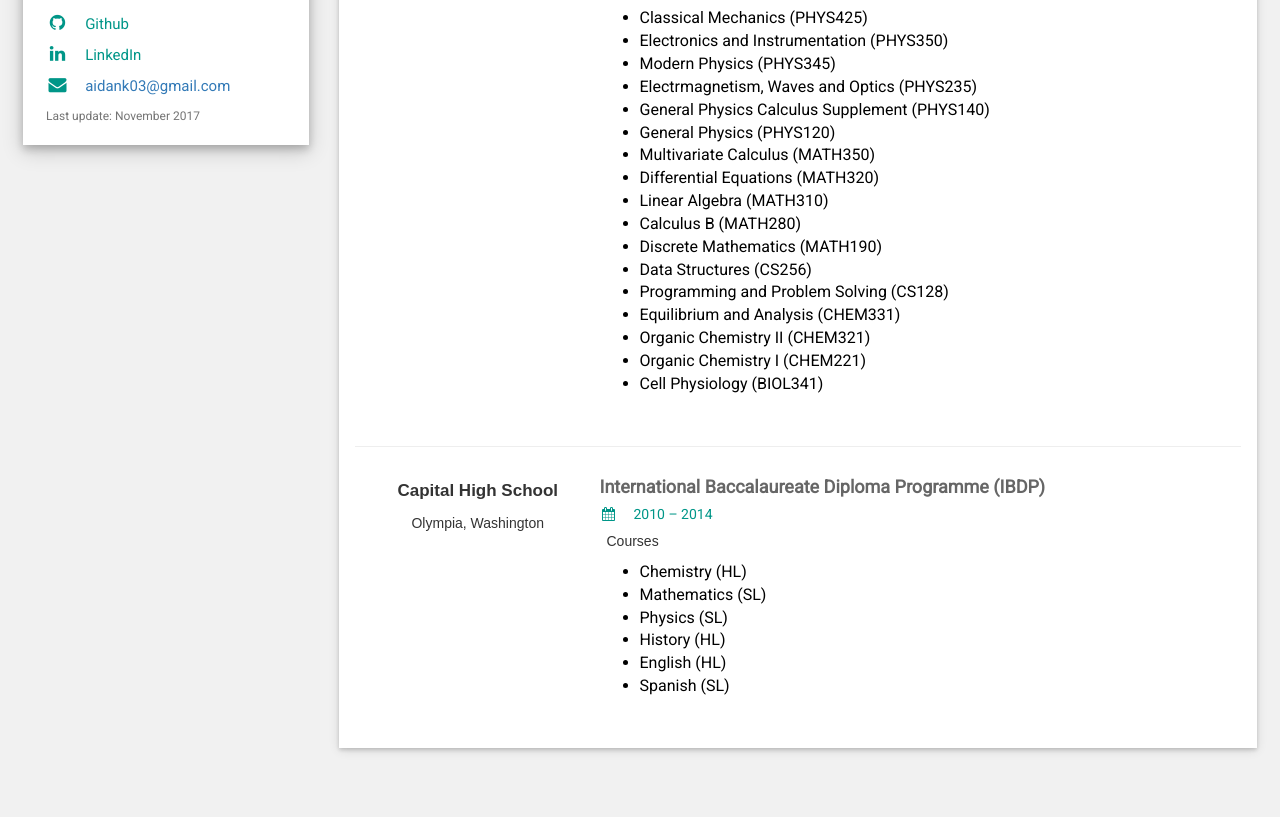
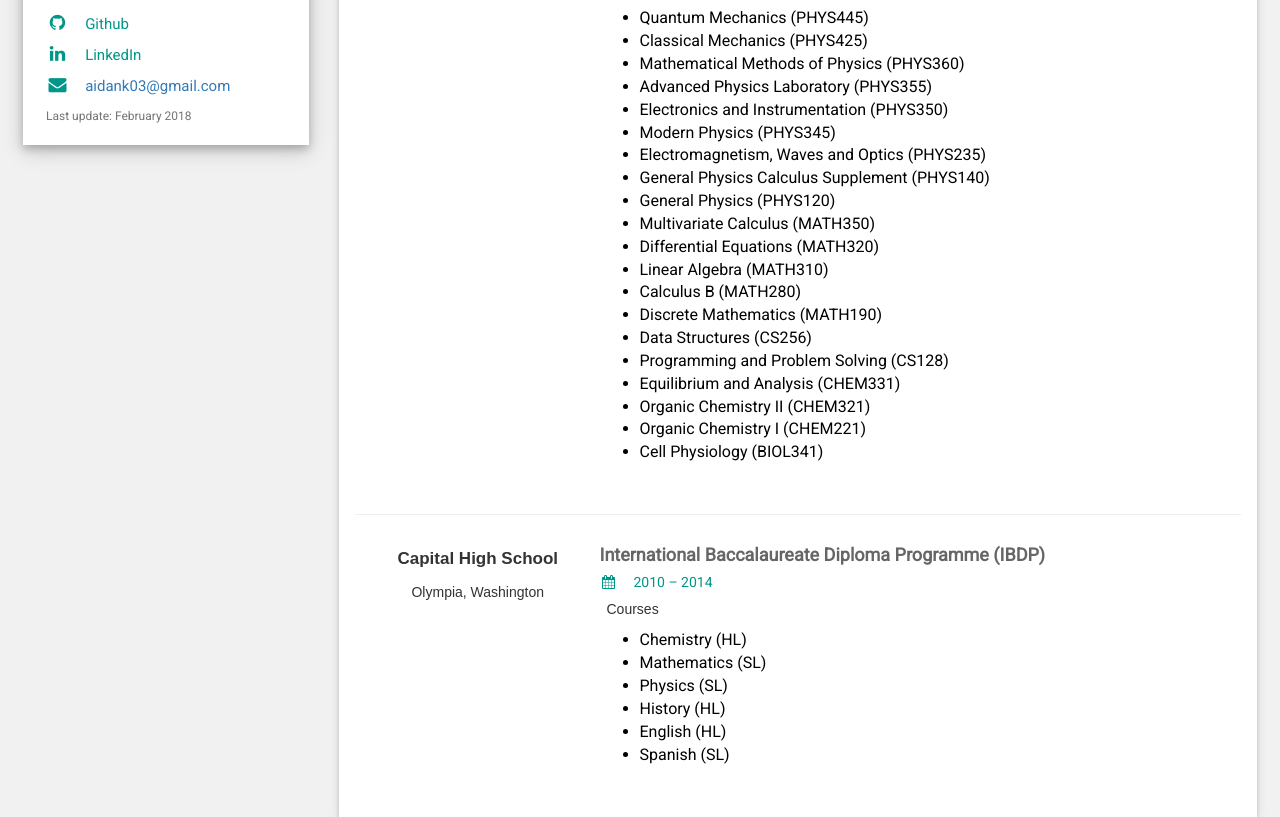
Before and after one commit to aidank03/aidanklemmer, a website: page index.html at #!/education in a window 1280 px wide. Shown: the part 247-1064 px from the top of the page. Before the commit the page ends 1011 px from the top, so only its background shows below. Drawn offline with nearby package versions, Linux system fonts and the light colour scheme; some packages are replaced by stand-ins of ours.

Commit message:
updated classes

```diff
--- a/index.html
+++ b/index.html
@@ -28,7 +28,7 @@
           <p><i class="fa fa-github fa-fw w3-margin-right w3-large w3-text-teal"></i><a style="color: #009688;" href="https://github.com/aidank03" target="_blank">Github</a></p>
           <p><i class="fa fa-linkedin fa-fw w3-margin-right w3-large w3-text-teal"></i><a style="color: #009688;" href="https://www.linkedin.com/in/aidanklemmer" target="_blank">LinkedIn</a></p>
           <p><i class="fa fa-envelope fa-fw w3-margin-right w3-large w3-text-teal"></i><a href="mailto:aidank03@gmail.com">aidank03@gmail.com</a></p>
-          <p style="font-size:12px;margin-top:20px;">Last update: November 2017</p>
+          <p style="font-size:12px;margin-top:20px;">Last update: February 2018</p>
         </div>
       </div><br>
 
--- a/views/education.html
+++ b/views/education.html
@@ -11,10 +11,13 @@
       <h6 class="w3-text-teal"><i class="fa fa-calendar fa-fw w3-margin-right"></i>2014 – 2018</h6>
       <p class="city_volunteer"></i>Relevant Courses</p>
       <ul>
+        <li>Quantum Mechanics (PHYS445)</li>
         <li>Classical Mechanics (PHYS425)</li>
+        <li>Mathematical Methods of Physics (PHYS360)</li>
+        <li>Advanced Physics Laboratory (PHYS355)</li>
         <li>Electronics and Instrumentation (PHYS350)</li>
         <li>Modern Physics (PHYS345)</li>
-        <li>Electrmagnetism, Waves and Optics (PHYS235)</li>
+        <li>Electromagnetism, Waves and Optics (PHYS235)</li>
         <li>General Physics Calculus Supplement (PHYS140)</li>
         <li>General Physics (PHYS120)</li>
         <li>Multivariate Calculus (MATH350)</li>
```
Also changed, not shown: 2 other files.
